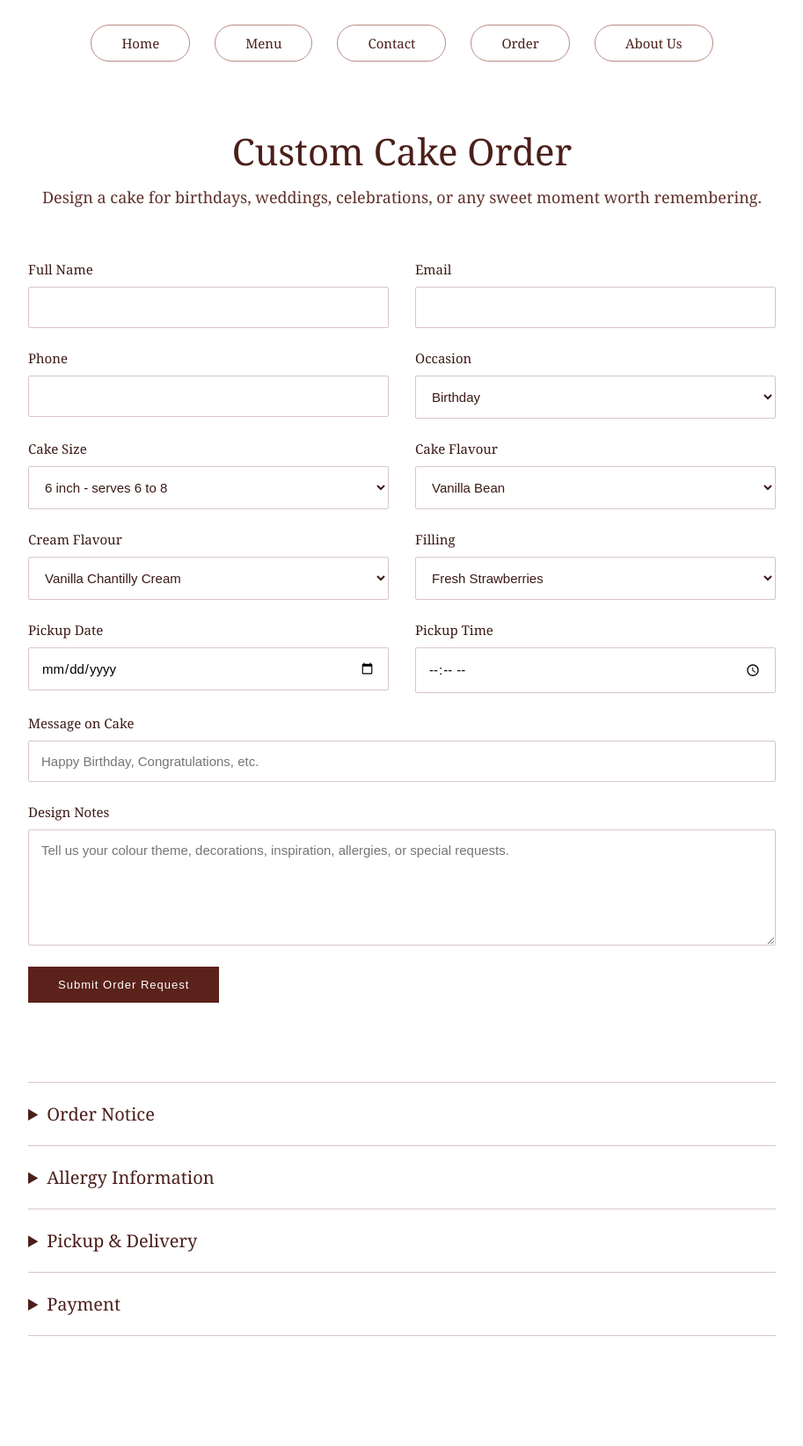
After one commit to AmnesiaExe/BlushDelights, a Flask app: page /order in a window 1280 px wide. The commit adds this page. Shown: the whole page at 88% size, without its empty margins (183-1096 px from the left). Run offline with Flask 3, Linux system fonts and the light colour scheme.

Commit message:
Added order page

```diff
--- a/app.py
+++ b/app.py
@@ -17,10 +17,15 @@ def products():
 def product_detail():
     return render_template("product_detail.html")
 
-#Contact Page
+# Contact Page
 @app.route('/contact')
 def contact():
     return render_template('contact.html')
 
+# Order page
+@app.route('/order')
+def order():
+    return render_template('order.html')
+
 if __name__ == "__main__":
     app.run(debug=True)
--- a/static/css/style.css
+++ b/static/css/style.css
@@ -647,3 +647,48 @@ body {
         font-size: 34px;
     }
 }
+
+.order-body {
+    margin: 0;
+    background-color: #ffffff;
+    color: #4b1f1a;
+    font-family: Georgia, 'Times New Roman', serif;
+}
+
+.order-section {
+    max-width: 900px;
+    margin: 45px auto;
+    padding: 0 25px 80px;
+    text-align: center;
+}
+
+.order-section h1 {
+    font-size: 42px;
+    font-weight: normal;
+    margin-bottom: 12px;
+}
+
+.order-subtitle {
+    font-size: 18px;
+    margin-bottom: 60px;
+    color: #5f302b;
+}
+
+.order-form {
+    text-align: left;
+}
+
+.form-group select {
+    border: 1px solid #d8c7c3;
+    padding: 14px;
+    font-size: 15px;
+    font-family: Arial, sans-serif;
+    outline: none;
+    border-radius: 2px;
+    background-color: white;
+    color: #3b1a16;
+}
+
+.form-group select:focus {
+    border-color: #5b221b;
+}
--- a/templates/index.html
+++ b/templates/index.html
@@ -17,7 +17,7 @@
         <a href="/">Home</a>
         <a href="/products">Menu</a>
         <a href="/contact">Contact</a>
-        <a href="#">Order</a>
+        <a href="/order#">Order</a>
         <a href="#">About Us</a>
 
     </nav>
--- /dev/null
+++ b/templates/order.html
@@ -0,0 +1,161 @@
+<!DOCTYPE html>
+<html lang="en">
+<head>
+    <meta charset="UTF-8">
+    <title>Order - Blush Delight</title>
+    <link rel="stylesheet" href="{{ url_for('static', filename='css/style.css') }}">
+</head>
+<body class="order-body">
+
+    <nav class="contact-nav">
+        <a href="/">Home</a>
+        <a href="/products">Menu</a>
+        <a href="/contact">Contact</a>
+        <a href="/order">Order</a>
+        <a href="/about">About Us</a>
+    </nav>
+
+    <section class="order-section">
+        <h1>Custom Cake Order</h1>
+        <p class="order-subtitle">
+            Design a cake for birthdays, weddings, celebrations, or any sweet moment worth remembering.
+        </p>
+
+        <form class="order-form">
+            <div class="form-row">
+                <div class="form-group">
+                    <label>Full Name</label>
+                    <input type="text" name="name">
+                </div>
+
+                <div class="form-group">
+                    <label>Email</label>
+                    <input type="email" name="email">
+                </div>
+            </div>
+
+            <div class="form-row">
+                <div class="form-group">
+                    <label>Phone</label>
+                    <input type="text" name="phone">
+                </div>
+
+                <div class="form-group">
+                    <label>Occasion</label>
+                    <select name="occasion">
+                        <option>Birthday</option>
+                        <option>Wedding</option>
+                        <option>Anniversary</option>
+                        <option>Graduation</option>
+                        <option>Baby Shower</option>
+                        <option>Corporate Event</option>
+                        <option>Other Celebration</option>
+                    </select>
+                </div>
+            </div>
+
+            <div class="form-row">
+                <div class="form-group">
+                    <label>Cake Size</label>
+                    <select name="size">
+                        <option>6 inch - serves 6 to 8</option>
+                        <option>8 inch - serves 10 to 14</option>
+                        <option>10 inch - serves 18 to 24</option>
+                        <option>Two-tier cake</option>
+                        <option>Custom size</option>
+                    </select>
+                </div>
+
+                <div class="form-group">
+                    <label>Cake Flavour</label>
+                    <select name="cake-flavour">
+                        <option>Vanilla Bean</option>
+                        <option>Chocolate Fudge</option>
+                        <option>Raspberry Merlot</option>
+                        <option>Matcha Strawberry</option>
+                        <option>Black Sesame</option>
+                        <option>Yuzu Lemon</option>
+                        <option>Red Velvet</option>
+                    </select>
+                </div>
+            </div>
+
+            <div class="form-row">
+                <div class="form-group">
+                    <label>Cream Flavour</label>
+                    <select name="cream-flavour">
+                        <option>Vanilla Chantilly Cream</option>
+                        <option>White Chocolate Cream</option>
+                        <option>Strawberry Cream</option>
+                        <option>Chocolate Ganache</option>
+                        <option>Matcha Cream</option>
+                        <option>Salted Caramel Cream</option>
+                    </select>
+                </div>
+
+                <div class="form-group">
+                    <label>Filling</label>
+                    <select name="filling">
+                        <option>Fresh Strawberries</option>
+                        <option>Raspberry Compote</option>
+                        <option>Mango Yuzu Curd</option>
+                        <option>Chocolate Mousse</option>
+                        <option>Salted Caramel</option>
+                        <option>Mixed Berries</option>
+                    </select>
+                </div>
+            </div>
+
+            <div class="form-row">
+                <div class="form-group">
+                    <label>Pickup Date</label>
+                    <input type="date" name="pickup-date">
+                </div>
+
+                <div class="form-group">
+                    <label>Pickup Time</label>
+                    <input type="time" name="pickup-time">
+                </div>
+            </div>
+
+            <div class="form-group full-width">
+                <label>Message on Cake</label>
+                <input type="text" name="cake-message" placeholder="Happy Birthday, Congratulations, etc.">
+            </div>
+
+            <div class="form-group full-width">
+                <label>Design Notes</label>
+                <textarea name="design-notes" rows="6" placeholder="Tell us your colour theme, decorations, inspiration, allergies, or special requests."></textarea>
+            </div>
+
+            <button type="submit" class="send-btn">Submit Order Request</button>
+        </form>
+
+        <div class="contact-dropdowns">
+            <details>
+                <summary>Order Notice</summary>
+                <p>Custom cake orders should be placed at least 5–7 days in advance.</p>
+                <p>Large celebration cakes and tiered cakes may require 2 weeks’ notice.</p>
+            </details>
+
+            <details>
+                <summary>Allergy Information</summary>
+                <p>Our kitchen handles dairy, gluten, eggs, nuts, soy, and other allergens.</p>
+                <p>Please mention any allergies or dietary requirements in your design notes.</p>
+            </details>
+
+            <details>
+                <summary>Pickup & Delivery</summary>
+                <p>Pickup is available from our Perth store.</p>
+                <p>Delivery may be available for selected custom cakes and event orders.</p>
+            </details>
+
+            <details>
+                <summary>Payment</summary>
+                <p>After receiving your request, our team will confirm availability, final pricing, and payment details.</p>
+            </details>
+        </div>
+    </section>
+
+</body>
+</html>
```
